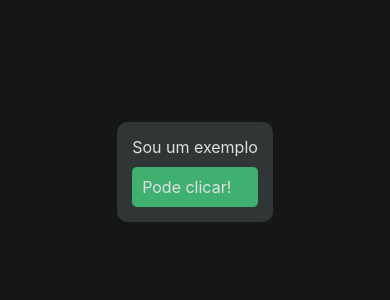
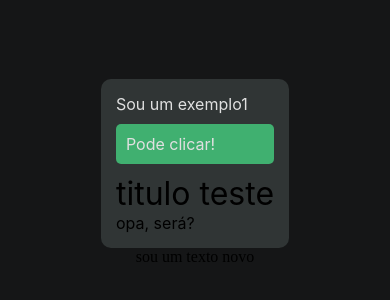
Before and after one commit to VicCAlq/3c-mobile-01-elementos, a React Native app: screen / in a window 390 px wide. Shown: the part 250-550 px from the top of the page. Built offline with nearby package versions, Linux system fonts and the light colour scheme.

Commit message:
ativ. paragrafo feita

```diff
--- a/src/App.jsx
+++ b/src/App.jsx
@@ -4,14 +4,21 @@ import root from './styles/main';
 import Divisoria from './components/Divisoria';
 import Paragrafo from './components/Paragrafo';
 import Botao from './components/Botao';
+import AtvParagrafo from './components/AtvParagrafo'
 
 export default function App() {
   return (
     <View style={styles.container}>
       <Divisoria>
-        <Paragrafo conteudo="Sou um exemplo"/>
+        <Paragrafo conteudo="Sou um exemplo1"/>
         <Botao/>
+        <AtvParagrafo
+          titulo={"titulo teste"}
+          conteudo={"opa, será?"}
+        />
       </Divisoria>
+
+      <text>sou um texto novo</text>
       <StatusBar style="auto" />
     </View>
   );
--- a/src/components/AtvParagrafo.jsx
+++ b/src/components/AtvParagrafo.jsx
@@ -1,5 +1,37 @@
 /*
 [ATIVIDADE PARÁGRAFO]
 
-Crie e exporte por padrão um componente chamado "AtvParagrafo" que recebe dois argumentos: um "titulo" e um "conteudo". O componente deve exibir uma <View> com dois elementos <Text> internos, um que terá o conteúdo do argumento "título" e outro que terá o conteúdo do argumento "conteudo". O texto de "titulo" deve ter o tamanho de 32px, e o texto de "conteudo" deve ter o tamanho de 16px. O texto do "titulo" deve ficar acima do texto do "conteudo".
+Crie e exporte por padrão um componente chamado "AtvParagrafo" que recebe dois argumentos: um "titulo"
+e um "conteudo". O componente deve exibir uma <View> com dois elementos <Text> internos, um que terá o
+conteúdo do argumento "título" e outro que terá o conteúdo do argumento "conteudo". O texto de "titulo"
+deve ter o tamanho de 32px, e o texto de "conteudo" deve ter o tamanho de 16px. O texto do "titulo" deve
+ficar acima do texto do "conteudo".
 */
+
+import { View, Text, StyleSheet } from 'react-native';
+
+const estilo = StyleSheet.create(
+    {
+        titulo: {
+            fontSize: "32px"
+        },
+        conteudo: {
+            fontSize: "16px"
+        },
+    }
+)
+
+export default function AtvParagrafo(
+    {titulo, conteudo}
+) {
+    return(
+      <View>
+        <Text style={estilo.titulo}>
+            {titulo}
+        </Text>
+         <Text style={estilo.conteudo}>
+            {conteudo}
+         </Text>
+      </View>
+    )
+}
--- a/src/styles/main.jsx
+++ b/src/styles/main.jsx
@@ -1,4 +1,5 @@
 const root = {
+
   colors: {
     background: "#151617",
     foreground: "#303535",
```
Also changed, not shown: 1 other file (tests, documents, lock files or other folders).
